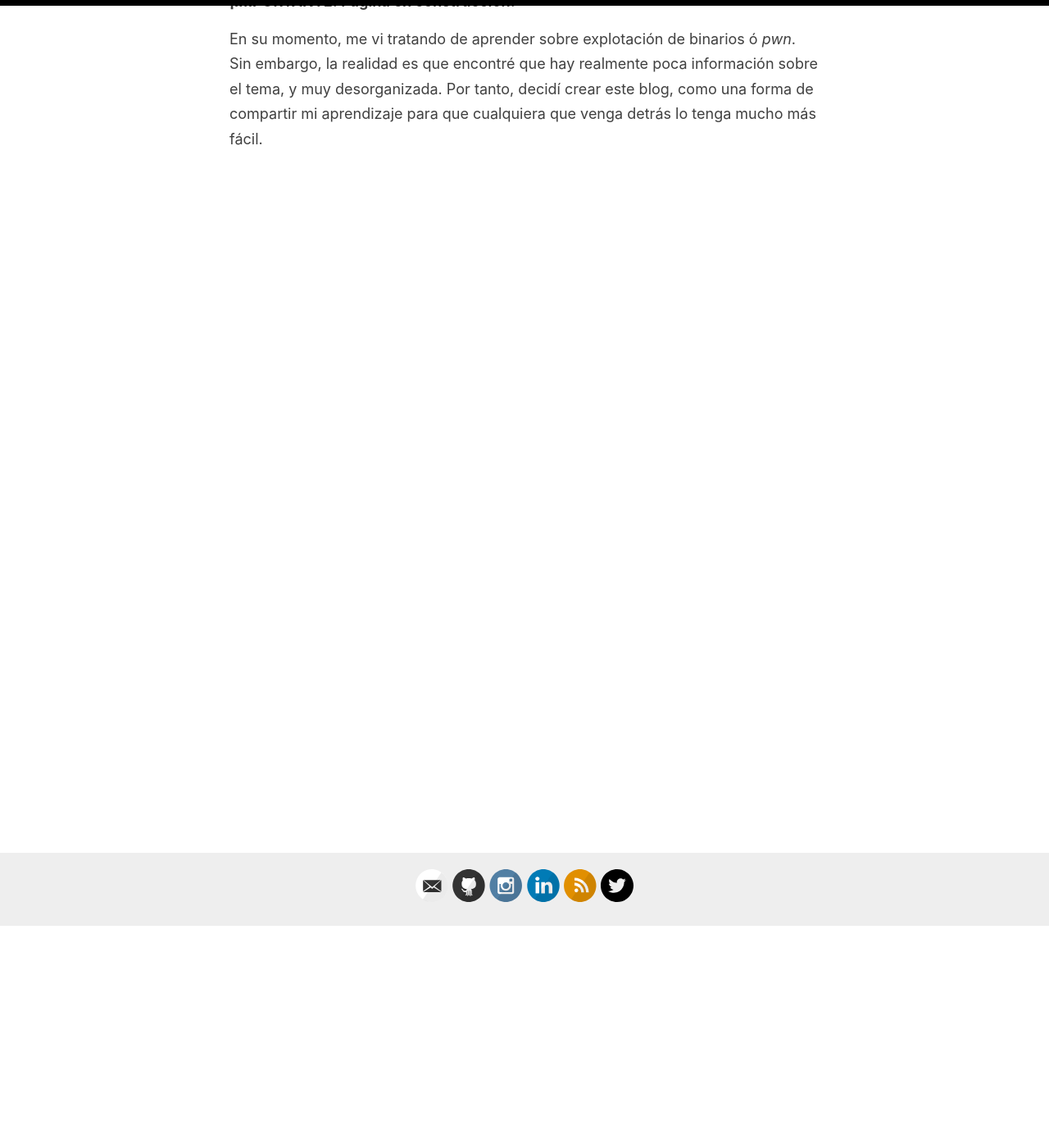
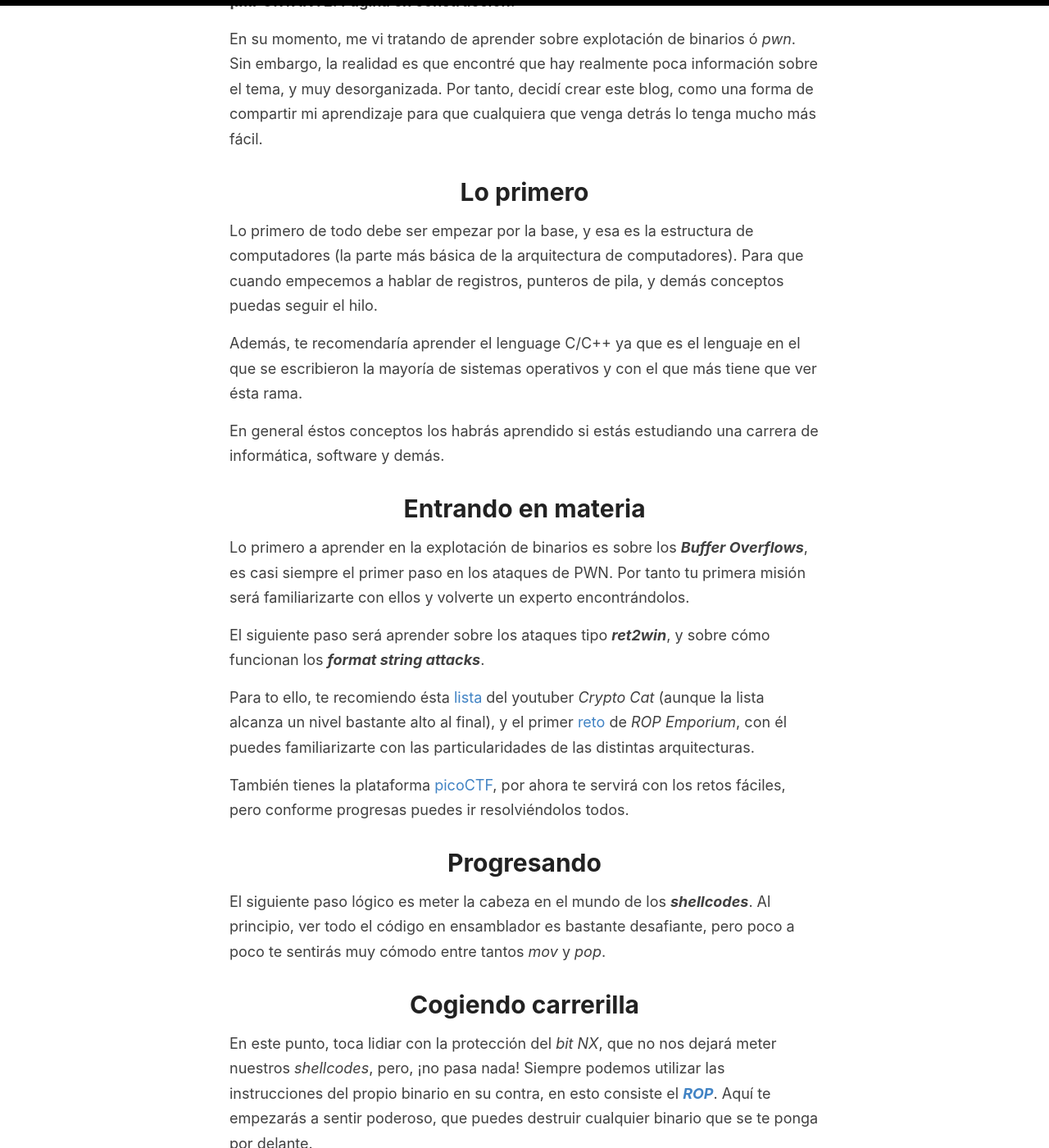
Before and after one commit to naibu3/naibu3.github.io, a Jekyll site: the page built from _pages/getting-started.md, in a window 1280 px wide and 1400 px high, scrolled down 271 px. Shown: the whole window at 82% size. Built offline with Jekyll 4.4.1, drawn with Linux system fonts in a browser that asks for light colours; some of the changed text lies outside the part shown.

Commit message:
getting sterted updated

```diff
--- a/_pages/getting-started.md
+++ b/_pages/getting-started.md
@@ -4,8 +4,36 @@ title: Getting started
 permalink: /getting-started/
 ---
 
-# Cómo aprender PWN
+# Cómo aprender PWN - Pwn learning path
 
 **¡IMPORTANTE! Página en construcción.**
 
 En su momento, me vi tratando de aprender sobre explotación de binarios ó *pwn*. Sin embargo, la realidad es que encontré que hay realmente poca información sobre el tema, y muy desorganizada. Por tanto, decidí crear este blog, como una forma de compartir mi aprendizaje para que cualquiera que venga detrás lo tenga mucho más fácil.
+
+# Lo primero
+
+Lo primero de todo debe ser empezar por la base, y esa es la estructura de computadores (la parte más básica de la arquitectura de computadores). Para que cuando empecemos a hablar de registros, punteros de pila, y demás conceptos puedas seguir el hilo.
+
+Además, te recomendaría aprender el lenguage C/C++ ya que es el lenguaje en el que se escribieron la mayoría de sistemas operativos y con el que más tiene que ver ésta rama.
+
+En general éstos conceptos los habrás aprendido si estás estudiando una carrera de informática, software y demás.
+
+# Entrando en materia
+
+Lo primero a aprender en la explotación de binarios es sobre los ***Buffer Overflows***, es casi siempre el primer paso en los ataques de PWN. Por tanto tu primera misión será familiarizarte con ellos y volverte un experto encontrándolos.
+
+El siguiente paso será aprender sobre los ataques tipo ***ret2win***, y sobre cómo funcionan los ***format string attacks***.
+
+Para to ello, te recomiendo ésta [lista](https://youtu.be/wa3sMSdLyHw?si=pFPah_52mHrk1Q2g) del youtuber *Crypto Cat* (aunque la lista alcanza un nivel bastante alto al final), y el primer [reto](https://ropemporium.com/challenge/ret2win.html) de *ROP Emporium*, con él puedes familiarizarte con las particularidades de las distintas arquitecturas.
+
+También tienes la plataforma [picoCTF](https://play.picoctf.org/practice), por ahora te servirá con los retos fáciles, pero conforme progresas puedes ir resolviéndolos todos.
+
+# Progresando
+
+El siguiente paso lógico es meter la cabeza en el mundo de los ***shellcodes***. Al principio, ver todo el código en ensamblador es bastante desafiante, pero poco a poco te sentirás muy cómodo entre tantos *mov* y *pop*.
+
+# Cogiendo carrerilla
+
+En este punto, toca lidiar con la protección del *bit NX*, que no nos dejará meter nuestros *shellcodes*, pero, ¡no pasa nada! Siempre podemos utilizar las instrucciones del propio binario en su contra, en esto consiste el [***ROP***]({% post_url 2024-08-15-ROP %}). Aquí te empezarás a sentir poderoso, que puedes destruir cualquier binario que se te ponga por delante.
+
+Para ello, lo mejor es la plataforma de [ROP Emporium](https://ropemporium.com/challenge/split.html), además, en este mismo blog tenemos una serie con todos los writeups.
```
